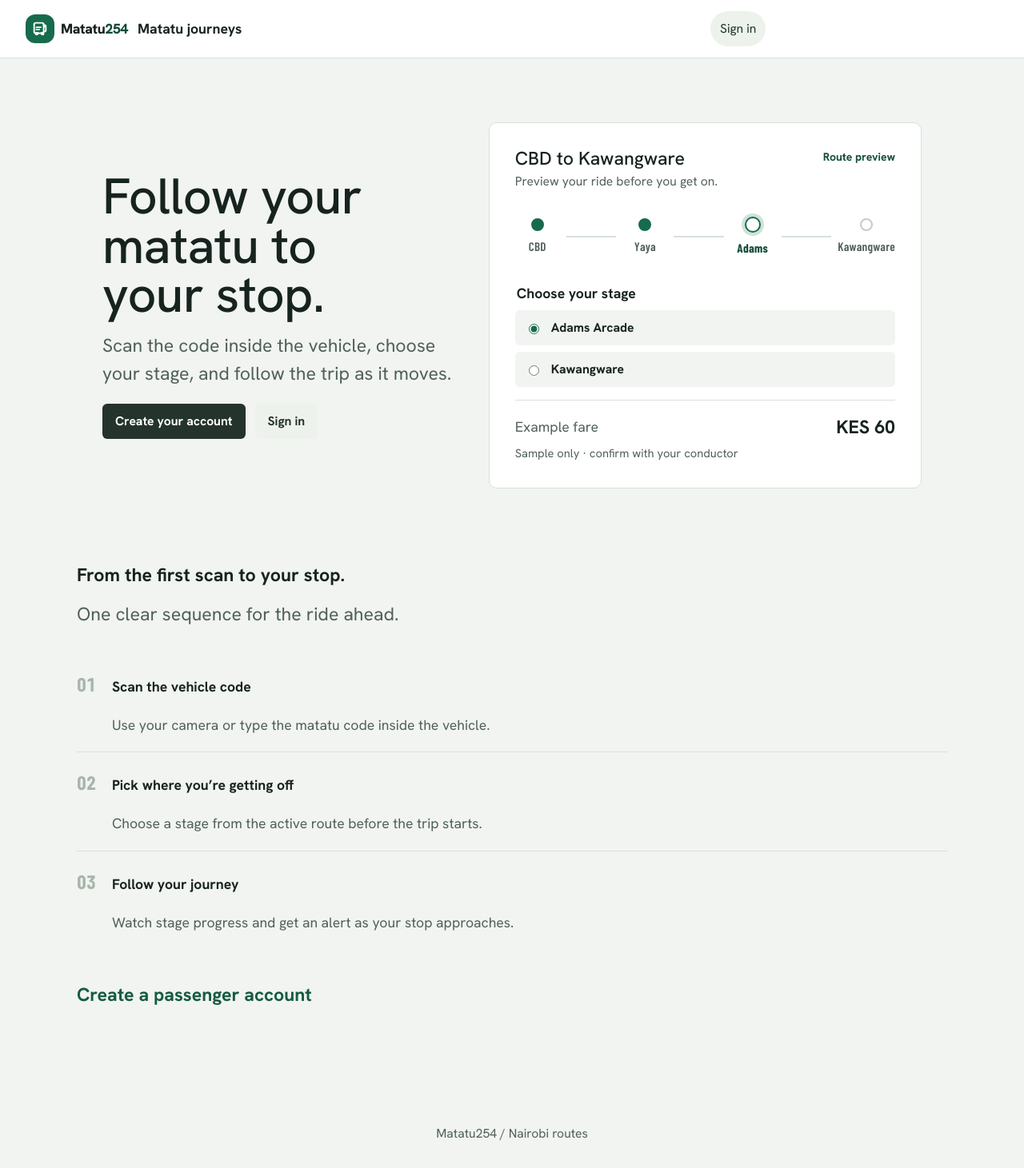
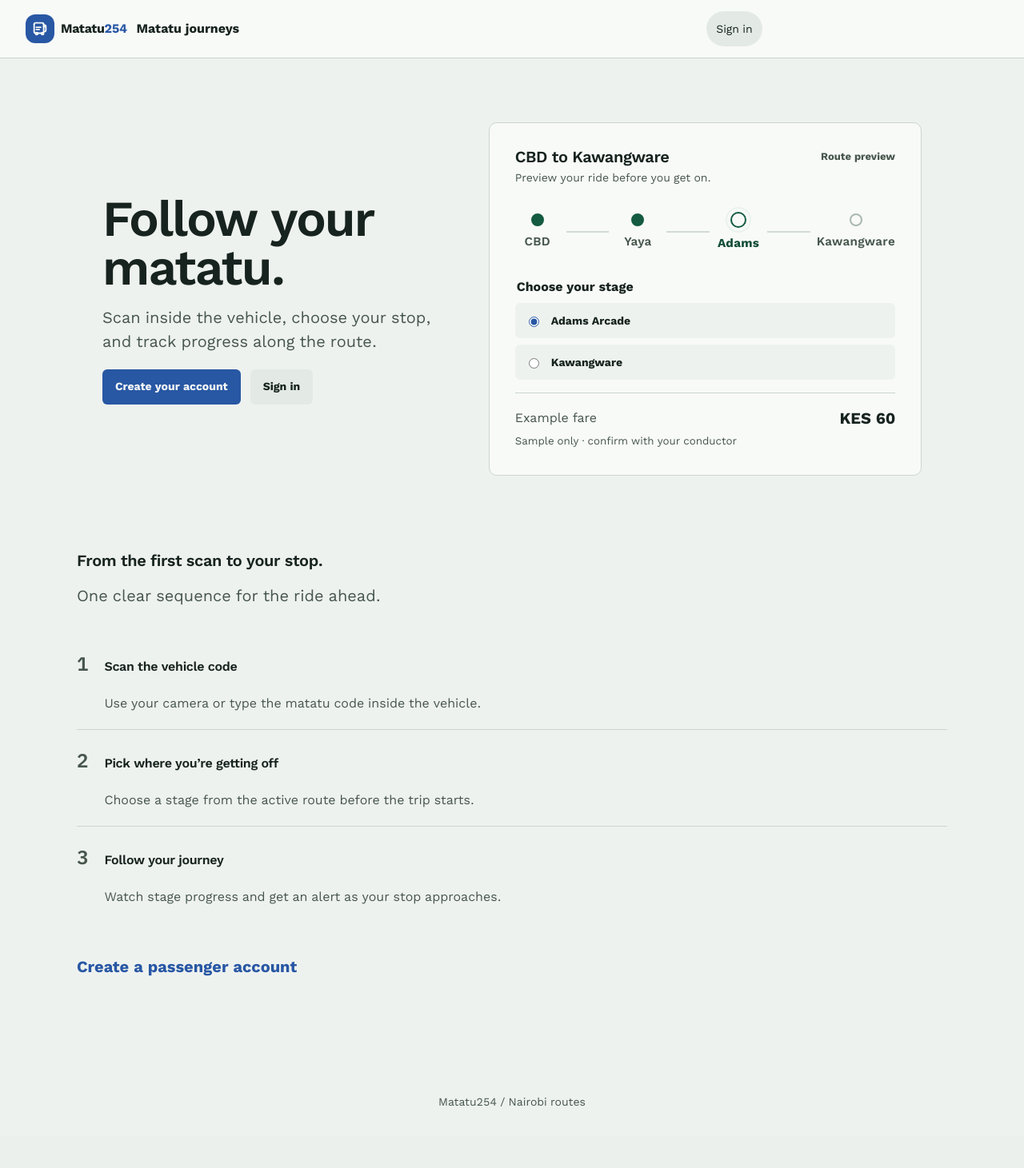
Before and after one commit to J-ohnP-aul/matatu254, a Django app: page / in a window 1280 px wide. Shown: the whole page at 80% size. After the commit the page ends 1384 px from the top, so only its background shows below. Run offline with Django 4.2, Linux system fonts and the light colour scheme.

Commit message:
Refine frontend color and typography system

```diff
--- a/static/css/app.css
+++ b/static/css/app.css
@@ -16,16 +16,19 @@ body {
   background: var(--background);
   color: var(--ink);
   font: 400 var(--text-md)/var(--line-normal) var(--font-sans);
+  font-variant-numeric: lining-nums tabular-nums;
+  font-kerning: normal;
+  text-rendering: optimizeLegibility;
   -webkit-font-smoothing: antialiased;
   -webkit-overflow-scrolling: touch;
 }
 ::selection {
-  background: var(--accent-100);
-  color: var(--navy-900);
+  background: var(--accent-soft);
+  color: var(--accent-ink);
 }
 input::placeholder,
 textarea::placeholder {
-  color: var(--neutral-400);
+  color: var(--ink-muted);
   opacity: 1;
 }
 /* Long-press selection stays off for chrome, not for content */
@@ -82,15 +85,17 @@ h3,
 h4 {
   color: var(--ink);
   font-family: var(--font-display);
-  line-height: 1.1;
-  letter-spacing: 0;
+  line-height: var(--line-tight);
+  letter-spacing: -0.02em;
+  text-wrap: balance;
+  hyphens: none;
 }
 .stage-number,
 .metric-value,
 .crew-total strong,
 .stat-value,
-.board-route-name {
-  font-family: var(--font-route);
+.matatu-plate {
+  font-family: var(--font-data);
   font-variant-numeric: tabular-nums;
 }
 .app-brand,
@@ -103,14 +108,15 @@ h1 {
 }
 h2 {
   font-size: var(--text-lg);
-  font-weight: 700;
+  font-weight: 600;
 }
 h3 {
   font-size: var(--text-md);
-  font-weight: 700;
+  font-weight: 600;
 }
 p {
   max-width: var(--reading-width);
+  text-wrap: pretty;
 }
 :focus-visible {
   outline: var(--focus-outline-width) solid var(--focus);
@@ -158,7 +164,7 @@ p {
   align-items: center;
   gap: var(--space-2);
   color: var(--ink);
-  font-weight: 800;
+  font-weight: 700;
   font-size: var(--text-md);
   letter-spacing: -.02em;
   text-decoration: none;
@@ -169,7 +175,7 @@ p {
   height: 2.25rem;
   place-items: center;
   border-radius: .75rem;
-  background: var(--live);
+  background: var(--accent);
   color: var(--neutral-0);
 }
 .brand-mark svg {
@@ -177,7 +183,7 @@ p {
   height: 1.375rem;
 }
 .app-brand .brand-accent {
-  color: var(--brand-800);
+  color: var(--accent);
 }
 .app-brand img {
   display: none;
@@ -477,23 +481,33 @@ button.btn {
 .btn:active {
   filter: brightness(.9);
 }
-.btn-primary {
-  background: var(--navy-800);
+.btn-primary,
+.btn.btn-primary,
+button.btn-primary {
+  background: var(--accent);
   color: var(--neutral-0);
 }
-.btn-primary:hover {
-  background: var(--navy-900);
+.btn-primary:hover,
+.btn.btn-primary:hover,
+button.btn-primary:hover {
+  background: var(--accent-hover);
   color: var(--neutral-0);
 }
-.btn-secondary {
+.btn-secondary,
+.btn.btn-secondary,
+button.btn-secondary {
   background: var(--chrome-soft);
   color: var(--chrome-soft-ink);
 }
-.btn-secondary:hover {
+.btn-secondary:hover,
+.btn.btn-secondary:hover,
+button.btn-secondary:hover {
   background: var(--neutral-200);
   color: var(--ink);
 }
-.btn-danger {
+.btn-danger,
+.btn.btn-danger,
+button.btn-danger {
   background: var(--danger-soft);
   color: var(--danger);
 }
@@ -583,14 +597,14 @@ select {
 input:focus,
 select:focus,
 textarea:focus {
-  border-color: var(--brand-500);
-  outline: var(--focus-outline-width) solid var(--brand-100);
+  border-color: var(--accent);
+  outline: var(--focus-outline-width) solid var(--accent-soft);
 }
 input[type="checkbox"],
 input[type="radio"] {
   width: auto;
   min-height: auto;
-  accent-color: var(--brand-500);
+  accent-color: var(--accent);
 }
 .alert {
   padding: var(--space-4);
@@ -668,10 +682,10 @@ input[type="radio"] {
   border-top: var(--border-width) solid var(--border);
 }
 .home-steps li::before {
-  content: counter(steps, decimal-leading-zero);
+  content: counter(steps, decimal);
   counter-increment: steps;
   color: var(--navy-300);
-  font-family: var(--font-route);
+  font-family: var(--font-data);
   font-size: 1.5rem;
   font-weight: 700;
   font-variant-numeric: tabular-nums;
@@ -1671,8 +1685,8 @@ tbody tr:hover {
   max-width: var(--content-limit-hero-wide);
   margin: 0;
   font-size: clamp(2.6rem, 2rem + 2.4vw, 4.25rem);
-  font-weight: 500;
-  letter-spacing: -.01em;
+  font-weight: 600;
+  letter-spacing: var(--heading-tracking);
   line-height: .98;
   text-wrap: balance;
 }
@@ -1690,7 +1704,7 @@ tbody tr:hover {
 }
 .demo-flag {
   flex: 0 0 auto;
-  color: var(--brand-800);
+  color: var(--ink-muted);
   font-size: var(--text-xs);
   font-weight: 700;
 }
@@ -1705,7 +1719,7 @@ tbody tr:hover {
 }
 .route-demo > header h2 {
   margin: 0;
-  font-weight: 500;
+  font-weight: 600;
 }
 .route-demo > header p {
   margin: var(--space-1) 0 0;
@@ -1725,7 +1739,7 @@ tbody tr:hover {
   justify-items: center;
   gap: var(--space-2);
   color: var(--ink-muted);
-  font-family: var(--font-route);
+  font-family: var(--font-sans);
   font-size: .95rem;
   font-weight: 600;
   letter-spacing: .02em;
@@ -1759,7 +1773,8 @@ tbody tr:hover {
   height: var(--space-4);
   border-color: var(--brand-500);
   background: var(--neutral-0);
-  box-shadow: 0 0 0 var(--space-1) var(--brand-100);
+  outline: var(--stroke-2) solid var(--success-soft);
+  outline-offset: var(--space-1);
 }
 .route-line {
   height: var(--meter-line-height);
@@ -1809,7 +1824,7 @@ tbody tr:hover {
   margin: var(--space-10) 0 0;
 }
 .landing-final a {
-  color: var(--brand-700);
+  color: var(--accent);
   font-size: var(--text-lg);
   font-weight: 700;
   text-decoration: none;
--- a/static/css/tokens.css
+++ b/static/css/tokens.css
@@ -1,90 +1,101 @@
 :root {
   color-scheme: light;
-  /* Route-board palette: ink, paper, route blue, live green, and caution amber. */
+  /* Paper, ink and route blue; green, amber and red communicate real states. */
   --ink: #17231f;
-  --mist: #f1f4f1;
-  --route-blue: #2857a4;
-  --route-green: #176b4d;
-  --caution-amber: #a96808;
-  --line: #d8e0da;
-  /* Retained aliases keep older page and map rules on the same small palette. */
-  --navy-950: #17231f;
-  --navy-900: #17231f;
-  --navy-800: #24332c;
-  --navy-700: #34473d;
-  --navy-600: #506058;
-  --navy-300: #a7b5ab;
-  --navy-200: #c5d0c8;
-  --navy-100: #e1e8e2;
-  --navy-50: #edf2ed;
-  --accent-800: #21467f;
-  --accent-700: #2857a4;
-  --accent-600: #2857a4;
-  --accent-500: #2857a4;
-  --accent-400: #5379b5;
-  --accent-200: #b4c4df;
-  --accent-100: #dce5f2;
-  --accent-50: #edf2f8;
-  --brand-50: #eaf2ed;
+  --ink-muted: #46564c;
+  --background: #eef2ef;
+  --surface: #f8faf8;
+  --surface-raised: #f3f6f3;
+  --border: #cbd5ce;
+  --line: var(--border);
+  --accent: #2857a4;
+  --accent-hover: #21467f;
+  --accent-soft: #e8eff8;
+  --accent-ink: #173967;
+  --success: #145b41;
+  --success-soft: #eaf2ed;
+  --warning: #704800;
+  --warning-soft: #f5eddc;
+  --danger: #a23d35;
+  --danger-soft: #f8e9e6;
+  --live: var(--success);
+  --live-soft: var(--success-soft);
+  --caution-amber: var(--warning);
+
+  /* Route hues encode separate route lines on maps, never primary actions. */
+  --map-route-1: #2857a4;
+  --map-route-2: #176b4d;
+  --map-route-3: #a96808;
+  --map-route-4: #536b7e;
+  --map-route-5: #287a83;
+  --map-route-6: #a2443d;
+  --route-blue: var(--accent);
+  --route-green: var(--success);
+  --route-color-1: var(--map-route-1);
+  --route-color-2: var(--map-route-2);
+  --route-color-3: var(--map-route-3);
+  --route-color-4: var(--map-route-4);
+  --route-color-5: var(--map-route-5);
+  --route-color-6: var(--map-route-6);
+
+  /* Neutral ramp: pale green-grey surfaces and dark, readable text roles. */
+  --neutral-0: #f8faf8;
+  --neutral-50: #eef2ef;
+  --neutral-100: #e3eae5;
+  --neutral-200: #d0dbd3;
+  --neutral-300: #aab8ad;
+  --neutral-400: #7b8a80;
+  --neutral-500: #647369;
+  --neutral-600: #4c5d52;
+  --neutral-700: #35463b;
+  --neutral-800: #24332a;
+  --neutral-900: #17231f;
+  --mist: var(--background);
+  --focus: var(--accent);
+  --skip-link-foreground: var(--neutral-0);
+  --chrome-soft: var(--neutral-100);
+  --chrome-soft-ink: var(--ink);
+
+  /* Legacy names remain aliases while templates and map styles share these roles. */
+  --navy-950: var(--neutral-900);
+  --navy-900: var(--neutral-900);
+  --navy-800: var(--neutral-800);
+  --navy-700: var(--neutral-700);
+  --navy-600: var(--neutral-600);
+  --navy-300: var(--ink-muted);
+  --navy-200: var(--neutral-200);
+  --navy-100: var(--neutral-100);
+  --navy-50: var(--neutral-50);
+  --accent-800: var(--accent-hover);
+  --accent-700: var(--accent);
+  --accent-600: var(--accent);
+  --accent-500: var(--accent);
+  --accent-400: #5476aa;
+  --accent-200: #b9c9df;
+  --accent-100: #dce6f3;
+  --accent-50: var(--accent-soft);
+  --brand-50: var(--success-soft);
   --brand-100: #d1e2d7;
   --brand-200: #afcbb9;
   --brand-300: #85ad94;
   --brand-400: #4e8969;
-  --brand-500: #176b4d;
-  --brand-600: #176b4d;
+  --brand-500: var(--success);
+  --brand-600: var(--success);
   --brand-700: #145b41;
   --brand-800: #124d38;
   --brand-900: #103f30;
-  --amber-500: #a96808;
-  --amber-100: #f4e7d2;
-  --amber-50: #faf3e8;
-  /* Live green is reserved for active vehicles and journeys. */
-  --live: #176b4d;
-  --live-soft: #eaf2ed;
-  /* Route-board palette for map polylines (read by live-map.js) */
-  --route-color-1: #2857a4;
-  --route-color-2: #176b4d;
-  --route-color-3: #a96808;
-  --route-color-4: #536b7e;
-  --route-color-5: #287a83;
-  --route-color-6: #a2443d;
-  --success: #145b41;
-  --success-soft: #eaf2ed;
-  --warning: #865306;
-  --warning-soft: #faf3e8;
-  --danger: #a23d35;
-  --danger-soft: #f8e9e6;
-  --neutral-0: #ffffff;
-  --neutral-50: #f1f4f1;
-  --neutral-100: #e8ede8;
-  --neutral-200: #d8e0da;
-  --neutral-300: #c2cec5;
-  --neutral-400: #68766d;
-  --neutral-500: #58685e;
-  --neutral-600: #46564c;
-  --neutral-700: #34443a;
-  --neutral-800: #24332c;
-  --neutral-900: #17231f;
-  --ink-muted: #506058;
-  --surface: var(--neutral-0);
-  --surface-raised: var(--neutral-0);
-  --background: #f1f4f1;
-  --border: var(--line);
-  --focus: var(--accent-500);
-  --skip-link-foreground: var(--neutral-0);
-  /* Soft chrome surfaces (secondary buttons, active nav): pair flips per theme */
-  --chrome-soft: var(--navy-50);
-  --chrome-soft-ink: var(--navy-800);
-
-  --font-sans: "Hanken Grotesk", ui-sans-serif, system-ui, -apple-system, BlinkMacSystemFont, "Segoe UI", sans-serif;
+  --amber-500: var(--warning);
+  --amber-100: var(--warning-soft);
+  --amber-50: var(--warning-soft);
+  --font-sans: "Work Sans", ui-sans-serif, system-ui, -apple-system, BlinkMacSystemFont, "Segoe UI", sans-serif;
   --font-display: var(--font-sans);
-  --font-route: "Barlow Condensed", var(--font-sans);
-  --text-xs: clamp(.8125rem, .78rem + .12vw, .875rem);
-  --text-sm: clamp(.9rem, .86rem + .16vw, .98rem);
-  --text-md: clamp(1rem, .96rem + .2vw, 1.1rem);
-  --text-lg: clamp(1.2rem, 1.06rem + .48vw, 1.5rem);
-  --text-xl: clamp(1.55rem, 1.2rem + 1.1vw, 2.25rem);
-  --text-display: clamp(2.4rem, 1.5rem + 4vw, 4.8rem);
+  --font-data: "IBM Plex Mono", ui-monospace, SFMono-Regular, Menlo, Consolas, monospace; /* taste-skill-ignore: tabular data labels use a dedicated mono face */
+  --font-route: var(--font-data);
+  --text-xs: .8125rem;
+  --text-sm: .875rem;
+  --text-md: 1rem;
+  --text-lg: 1.25rem;
+  --text-xl: clamp(1.5rem, 1.25rem + .8vw, 2rem);
   --line-tight: 1.08;
   --line-normal: 1.5;
 
@@ -120,7 +131,7 @@
   --app-width: 30rem;
   --page-shell-width: 68rem;
   --content-width: 76rem;
-  --reading-width: 44rem;
+  --reading-width: 68ch;
   --screen-min-width: 20rem;
   --tabbar-wide-width: 34rem;
   --topbar-height: 3.5rem;
@@ -133,7 +144,7 @@
   --bottom-tabs-offset: 4.75rem;
   --home-min-height: 62vh;
   --landing-min-height: 75svh;
-  --viewport-min-height: 100vh;
+  --viewport-min-height: 100svh;
   --focus-outline-width: .1875rem;
   --stroke-2: .125rem;
   --stroke-3: .1875rem;
@@ -200,10 +211,6 @@
   --radius-xl: .875rem;
   --radius-2xl: 1rem;
   --radius-pill: 999px;
-  --shadow-float: 0 .75rem 2rem rgb(23 35 31 / .16);
-  --shadow-sheet: 0 .25rem .75rem rgb(23 35 31 / .1);
-  --shadow-card: none;
-
   --z-base: 0;
   --z-content: 1;
   --z-header: 20;
--- a/static/js/map/camera.js
+++ b/static/js/map/camera.js
@@ -85,9 +85,9 @@ export class CameraController {
         btn.innerHTML = '<svg width="24" height="24" viewBox="0 0 24 24" fill="none" stroke="currentColor" stroke-width="2"><circle cx="12" cy="12" r="3"/><path d="M12 2v4M12 18v4M4.93 4.93l2.83 2.83M16.24 16.24l2.83 2.83M2 12h4M18 12h4M4.93 19.07l2.83-2.83M16.24 7.76l2.83-2.83"/></svg>';
         btn.title = 'Recenter on vehicle';
         btn.style.cssText = `
-          background: white; border: none; border-radius: 50%; width: 40px; height: 40px;
+          background: var(--surface); border: 1px solid var(--border); /* taste-skill-ignore: map control needs the requested structural edge */ border-radius: 50%; width: 40px; height: 40px;
           display: flex; align-items: center; justify-content: center; cursor: pointer;
-          box-shadow: 0 2px 8px rgba(0,0,0,0.2); opacity: 0; transform: scale(0.8);
+          opacity: 0; transform: scale(0.8);
           transition: opacity 0.2s, transform 0.2s;
         `;
         btn.onclick = () => this.recenter();
--- a/sw.js
+++ b/sw.js
@@ -1,4 +1,4 @@
-const CACHE_NAME = "matatu254-pwa-v25";
+const CACHE_NAME = "matatu254-pwa-v26";
 const OFFLINE_URL = "/offline/";
 
 async function findShellAssets() {
--- a/templates/base.html
+++ b/templates/base.html
@@ -3,7 +3,7 @@
 <head>
   <meta charset="UTF-8">
   <meta name="viewport" content="width=device-width, initial-scale=1, viewport-fit=cover">
-  <meta name="theme-color" content="#17231F">
+  <meta name="theme-color" content="#EEF2EF">
   <meta name="apple-mobile-web-app-capable" content="yes">
   <meta name="apple-mobile-web-app-status-bar-style" content="default">
   <title>{% block title %}Matatu254{% endblock %}</title>
@@ -13,9 +13,9 @@
   <link rel="icon" type="image/png" href="{% static 'images/pwa-icon-192.png' %}">
   <link rel="preconnect" href="https://fonts.googleapis.com">
   <link rel="preconnect" href="https://fonts.gstatic.com" crossorigin>
-  <link rel="stylesheet" href="https://fonts.googleapis.com/css2?family=Hanken+Grotesk:wght@400;500;600;700;800&family=Barlow+Condensed:wght@500;600;700&display=swap">
-  <link rel="stylesheet" href="{% static 'css/tokens.css' %}?v=20261122c">
-  <link rel="stylesheet" href="{% static 'css/app.css' %}?v=20261122d">
+  <link rel="stylesheet" href="https://fonts.googleapis.com/css2?family=IBM+Plex+Mono:wght@400;500;600&family=Work+Sans:wght@400;500;600;700&display=swap"> <!-- taste-skill-ignore: IBM Plex Mono is reserved for numeric and route data -->
+  <link rel="stylesheet" href="{% static 'css/tokens.css' %}?v=20261122e">
+  <link rel="stylesheet" href="{% static 'css/app.css' %}?v=20261122e">
   {% block extra_head %}{% endblock %}
 </head>
 <body{% if user.is_authenticated %} class="app-user{% if user.role != 'ADMIN' %} narrow-shell{% endif %}"{% endif %}>
--- a/templates/core/home.html
+++ b/templates/core/home.html
@@ -81,8 +81,8 @@
 {% else %}
   <section class="landing-hero page-shell">
     <div class="landing-copy">
-      <h1>Follow your matatu to your stop.</h1>
-      <p>Scan the code inside the vehicle, choose your stage, and follow the trip as it moves.</p>
+      <h1>Follow your matatu.</h1>
+      <p>Scan inside the vehicle, choose your stop, and track progress along the route.</p>
       <div class="btn-row">
         <a class="btn btn-primary" href="{% url 'accounts:register' %}">Create your account</a>
         <a class="btn btn-secondary" href="{% url 'accounts:login' %}">Sign in</a>
--- a/templates/offline.html
+++ b/templates/offline.html
@@ -4,10 +4,10 @@
 <head>
   <meta charset="utf-8">
   <meta name="viewport" content="width=device-width, initial-scale=1, viewport-fit=cover">
-  <meta name="theme-color" content="#17231F">
+  <meta name="theme-color" content="#EEF2EF">
   <link rel="apple-touch-icon" href="{% static 'images/pwa-icon-192.png' %}">
-  <link rel="stylesheet" href="{% static 'css/tokens.css' %}?v=20261122c">
-  <link rel="stylesheet" href="{% static 'css/app.css' %}?v=20261122c">
+  <link rel="stylesheet" href="{% static 'css/tokens.css' %}?v=20261122e">
+  <link rel="stylesheet" href="{% static 'css/app.css' %}?v=20261122e">
   <title>Offline · Matatu254</title>
 </head>
 <body>
```
Also changed, not shown: other parts of static/css/app.css (+52 -74 lines), static/js/explore.js (+12 -3 lines), static/js/live-map.js (+6 -2 lines), static/js/map/markers.js (+29 -19 lines), manifest.json, static/manifest.json.
